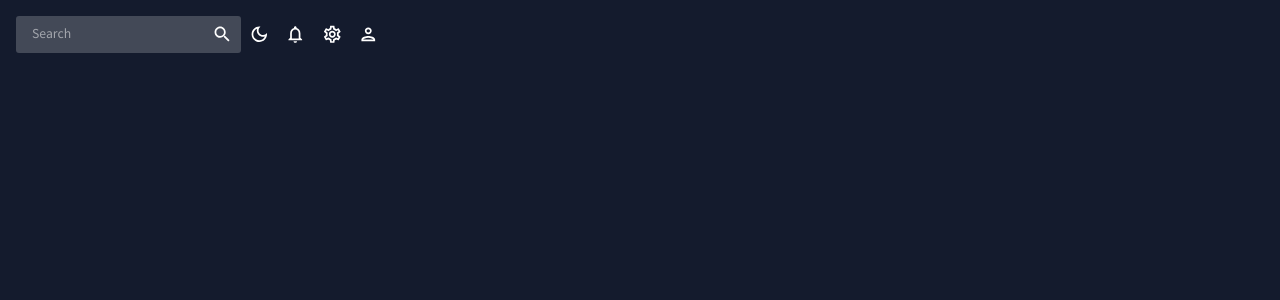
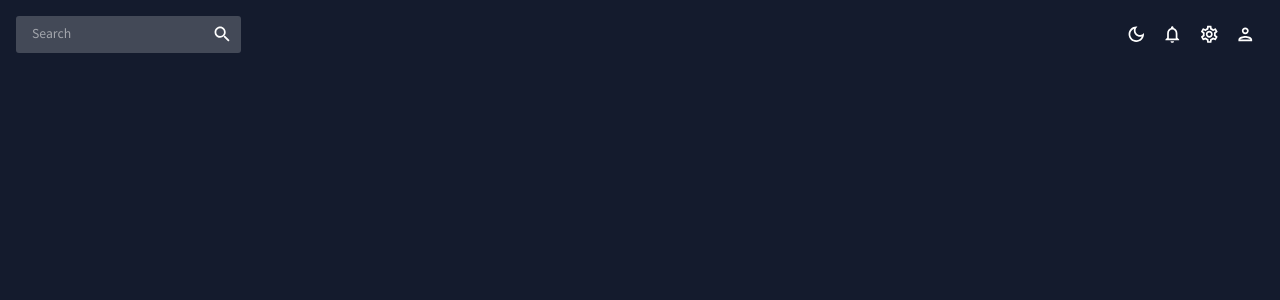
Before and after one commit to atif-hafeez/react-admin, a React (Create React App) app: page / in a window 1280 px wide. Shown: the top 300 px of the page. Built offline with nearby package versions, Linux system fonts and the light colour scheme.

Commit message:
Completed TopBar Exercise

```diff
--- a/src/scenes/global/Topbar.jsx
+++ b/src/scenes/global/Topbar.jsx
@@ -15,7 +15,7 @@ const Topbar = () => {
   const colorMode = useContext(ColorModeContext);
 
   return (
-    <Box display="flex" justifyContext="space-between" p={2}>
+    <Box display="flex" justifyContent="space-between" p={2}>
       {/* SEARCHBAR */}
       <Box
         display="flex"
@@ -46,7 +46,6 @@ const Topbar = () => {
           <PersonOutlinedIcon />
         </IconButton>
       </Box>
-      <IconButton sx={{ display: "flex" }}></IconButton>
     </Box>
   );
 };
--- a/src/theme.js
+++ b/src/theme.js
@@ -199,10 +199,13 @@ export const ColorModeContext = createContext({
 export const useMode = () => {
   const [mode, setMode] = useState("dark");
 
-  const colorMode = useMemo(() => ({
-    toggleColorMode: () =>
-      setMode((prev) => (prev === "light" ? "dark" : "light")),
-  }));
+  const colorMode = useMemo(
+    () => ({
+      toggleColorMode: () =>
+        setMode((prev) => (prev === "light" ? "dark" : "light")),
+    }),
+    []
+  );
 
   const theme = useMemo(() => createTheme(themeSettings(mode)), [mode]);
 
```
